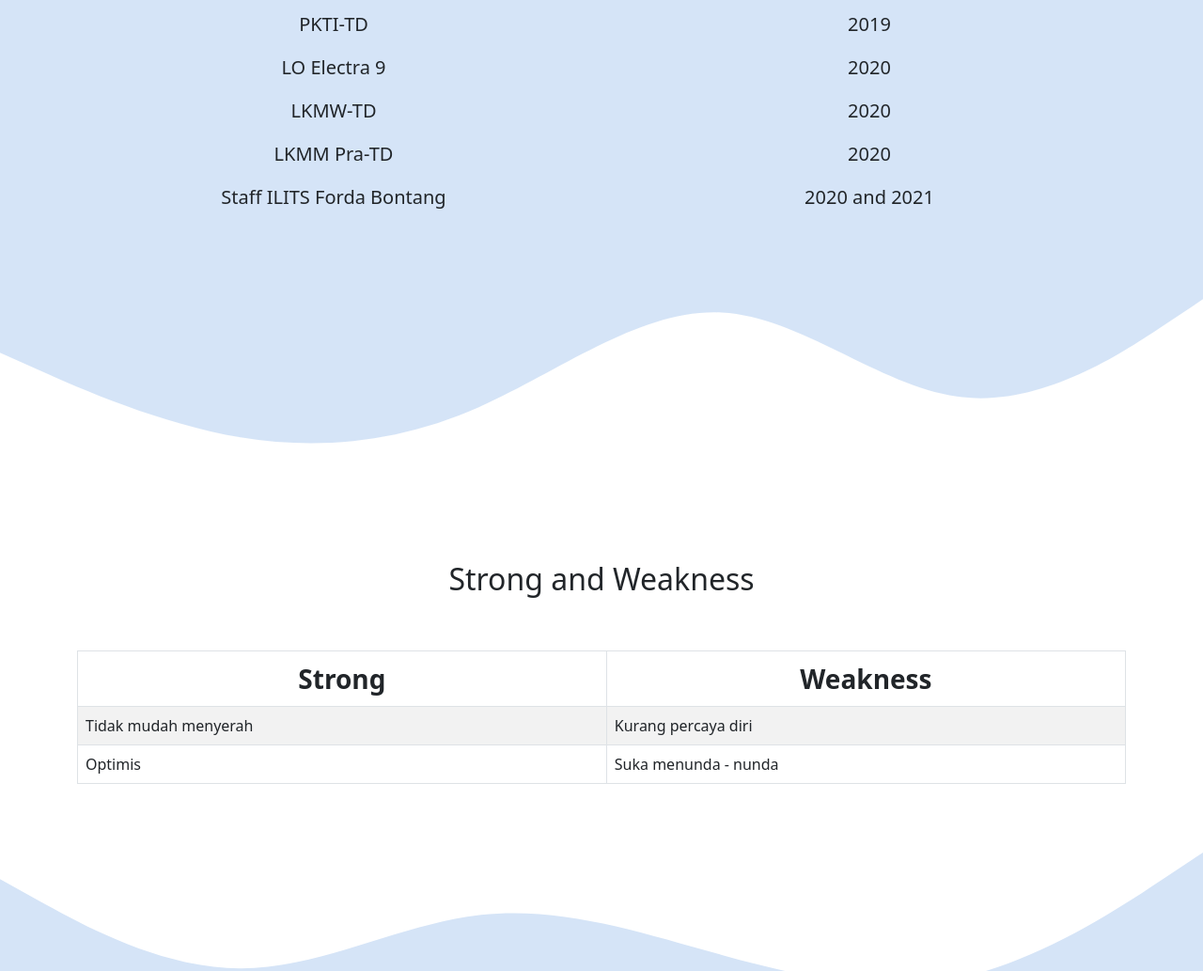
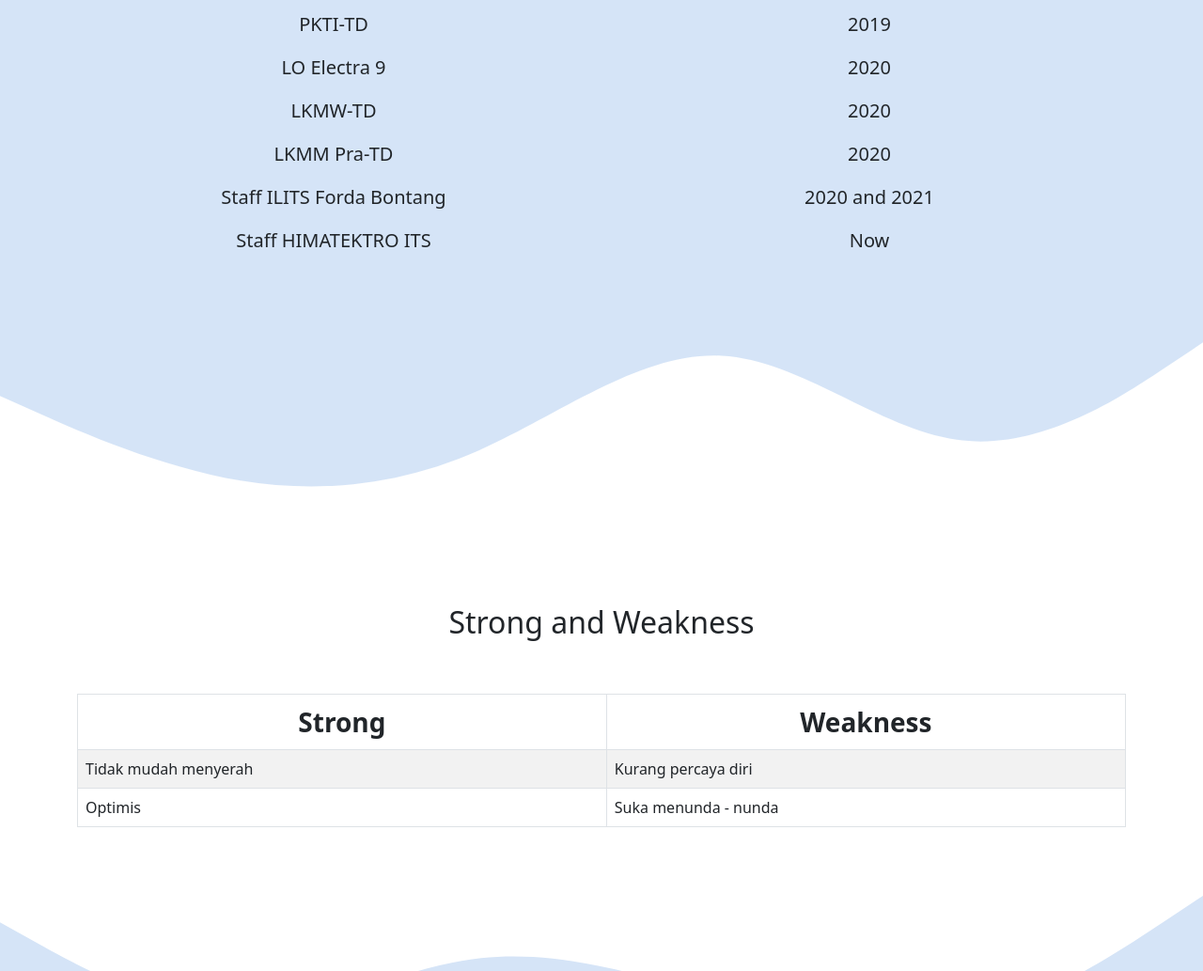
Before and after one commit to blackdemond14/CV_antonynovrianto, a plain HTML site: page index.html in a window 1280 px wide. Shown: the part 1516-2549 px from the top of the page at 94% size. Drawn offline with nearby package versions, Linux system fonts and the light colour scheme.

Commit message:
nambahin experience

```diff
--- a/index.html
+++ b/index.html
@@ -108,6 +108,8 @@
           <div class="col p-2">2020</div>
           <div class="col p-2">Staff ILITS Forda Bontang</div>
           <div class="col p-2">2020 and 2021</div>
+          <div class="col p-2">Staff HIMATEKTRO ITS</div>
+          <div class="col p-2">Now</div>
         </div>
         </div>
       </div>
```
